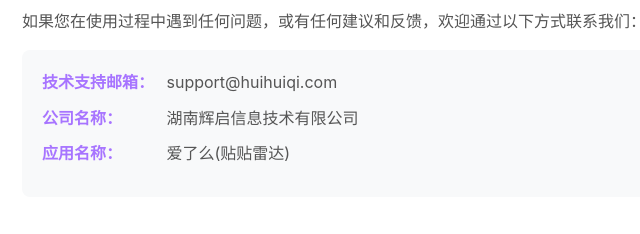
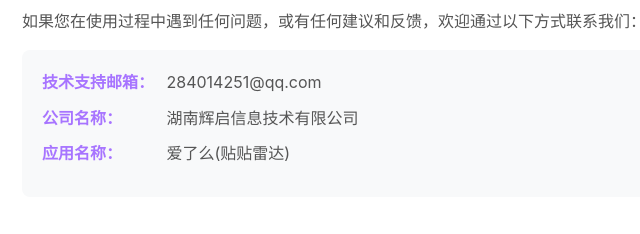
Before and after one commit to IdRailGun/ziwojieshao, a plain HTML site: page index.html in a window 1280 px wide. Shown: the part 490-724 px from the top of the page, 248-888 px from the left. Drawn offline with Linux system fonts and the light colour scheme.

Commit message:
fix bugs

```diff
--- a/index.html
+++ b/index.html
@@ -147,7 +147,7 @@
                 <h2>联系我们</h2>
                 <p>如果您在使用过程中遇到任何问题，或有任何建议和反馈，欢迎通过以下方式联系我们：</p>
                 <div class="contact-info">
-                    <p><strong>技术支持邮箱：</strong> support@huihuiqi.com</p>
+                    <p><strong>技术支持邮箱：</strong> 284014251@qq.com</p>
                     <p><strong>公司名称：</strong> 湖南辉启信息技术有限公司</p>
                     <p><strong>应用名称：</strong> 爱了么(贴贴雷达)</p>
                 </div>
```
